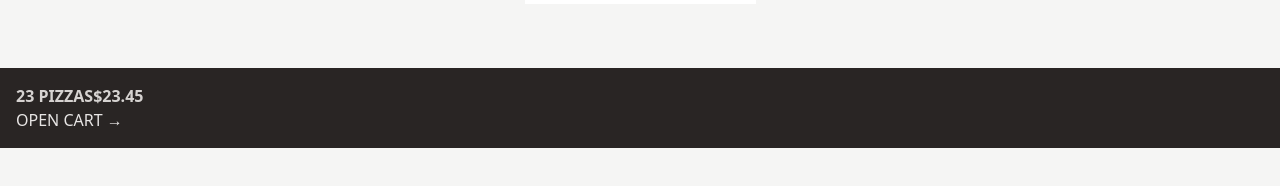
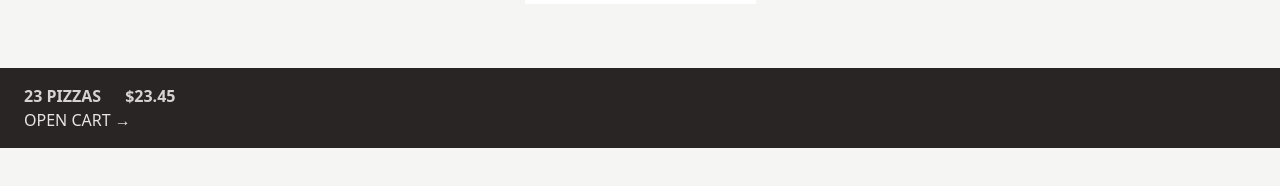
Before and after one commit to YuejiaoShi/pizza-fast-shop, a React (Vite) app: page / in a window 1280 px wide. Shown: the part 272-458 px from the top of the page. Built offline with nearby package versions, Linux system fonts and the light colour scheme.

Commit message:
set @media styles

```diff
--- a/src/features/cart/CartOverview.tsx
+++ b/src/features/cart/CartOverview.tsx
@@ -3,8 +3,8 @@ import { Link } from "react-router-dom";
 
 const CartOverview: React.FC = () => {
   return (
-    <div className="bg-stone-800 text-stone-200 uppercase p-4">
-      <p className="text-stone-300 font-semibold ">
+    <div className="bg-stone-800 text-stone-200 uppercase p-4 sm:px-6">
+      <p className="text-stone-300 font-semibold sm:space-x-6">
         <span>23 pizzas</span>
         <span>$23.45</span>
       </p>
```
